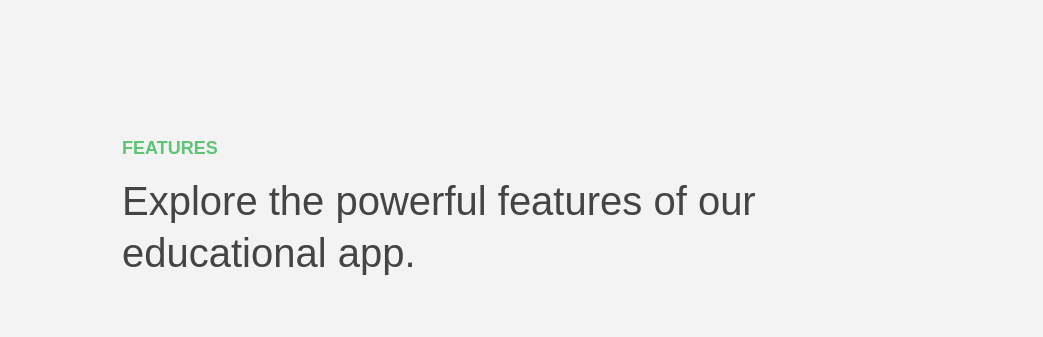
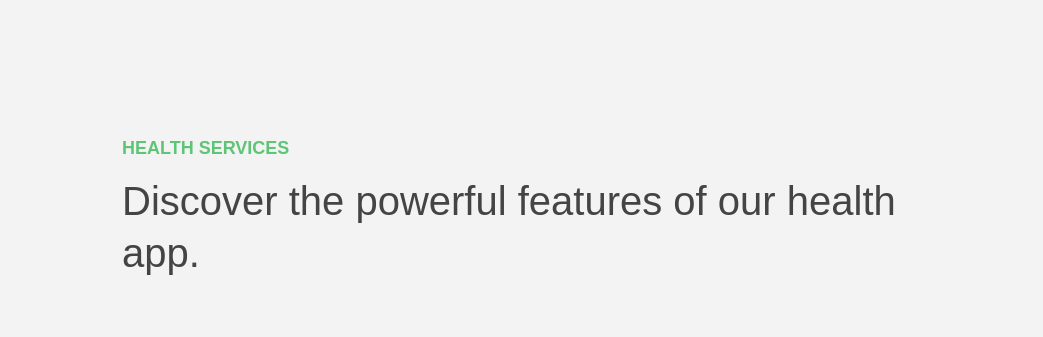
Before and after one commit to rajastra/landing-page-skilvul, a plain HTML site: page index.html in a window 1280 px wide. Shown: the part 820-1157 px from the top of the page, without its empty margins (118-1161 px from the left). Drawn offline with Linux system fonts and the light colour scheme.

Commit message:
DONE: update text content

```diff
--- a/index.html
+++ b/index.html
@@ -48,9 +48,9 @@
 
   <section class="section" id="section--1">
     <div class="section__title">
-      <h2 class="section__description">Features</h2>
+      <h2 class="section__description">Health Services</h2>
       <h3 class="section__header">
-        Explore the powerful features of our educational app.
+        Discover the powerful features of our health app.
       </h3>
     </div>
 
```
